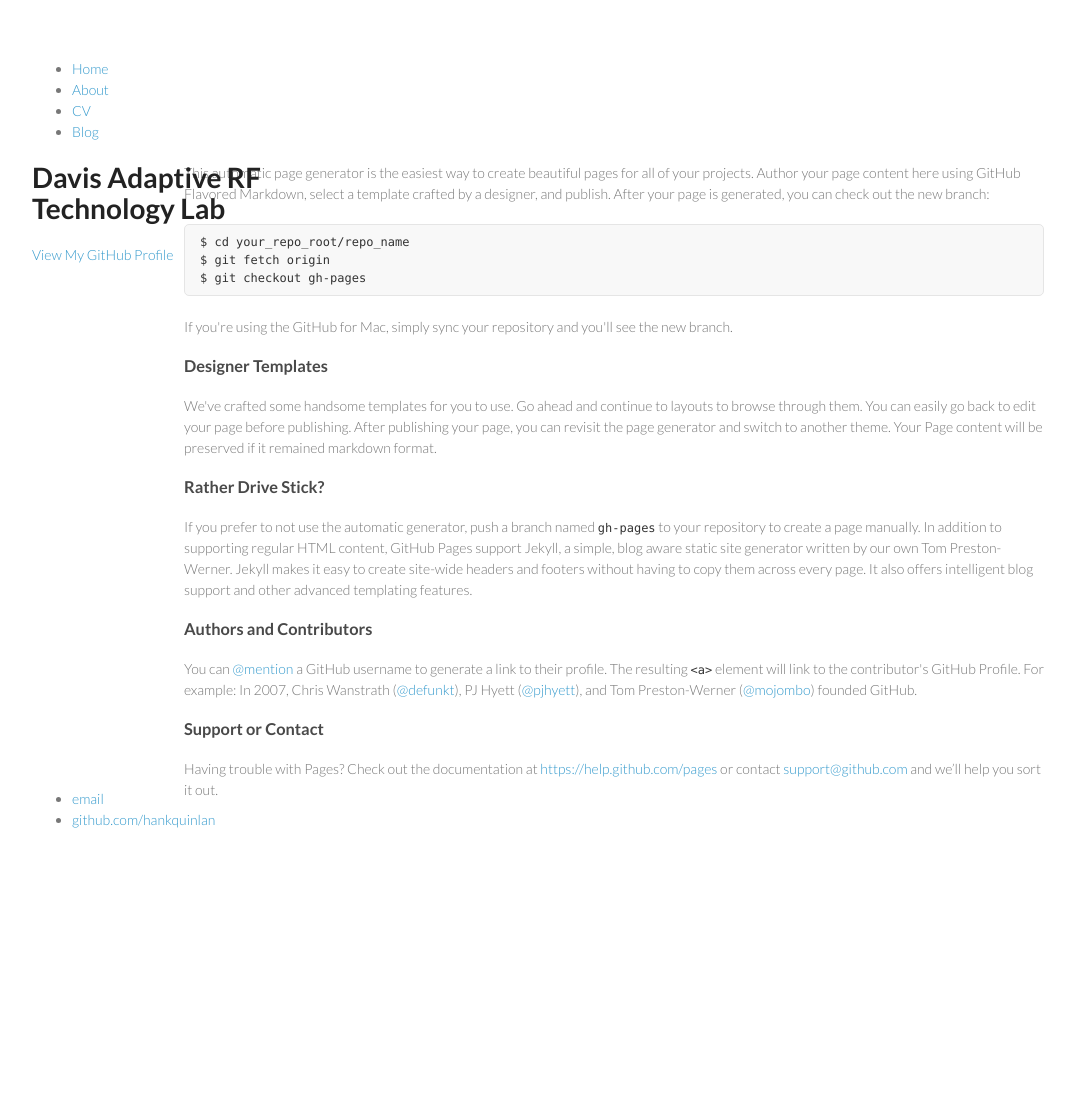
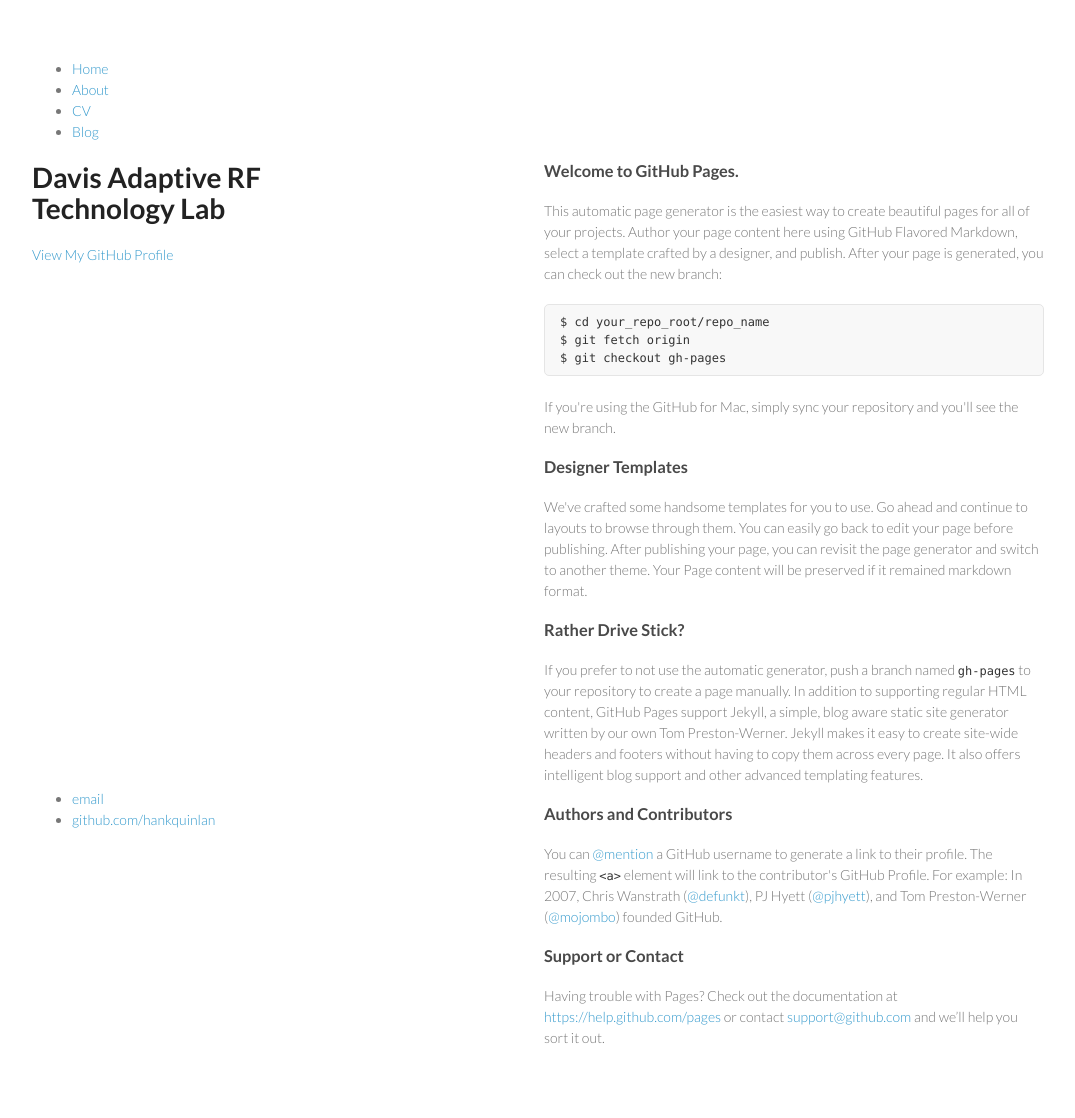
Before and after one commit to ucdart/ucdart.github.io, a Jekyll site: the page built from index.html, in a window 1280 px wide. Shown: the whole page, without its empty margins (26-1101 px from the left). Built offline with Jekyll 4.4.1, drawn with Linux system fonts in a browser that asks for light colours; before the commit the page ends 900 px from its top, so only the background shows below that.

Commit message:
Update index.html

```diff
--- a/index.html
+++ b/index.html
@@ -4,6 +4,11 @@
 ---
 
 <div class="wrapper">
+
+<section>
+        <h3>
+<a id="welcome-to-github-pages" class="anchor" href="#welcome-to-github-pages" aria-hidden="true"><span class="octicon octicon-link"></span></a>Welcome to GitHub Pages.</h3>
+
 
 <p>This automatic page generator is the easiest way to create beautiful pages for all of your projects. Author your page content here using GitHub Flavored Markdown, select a template crafted by a designer, and publish. After your page is generated, you can check out the new branch:</p>
 
```
